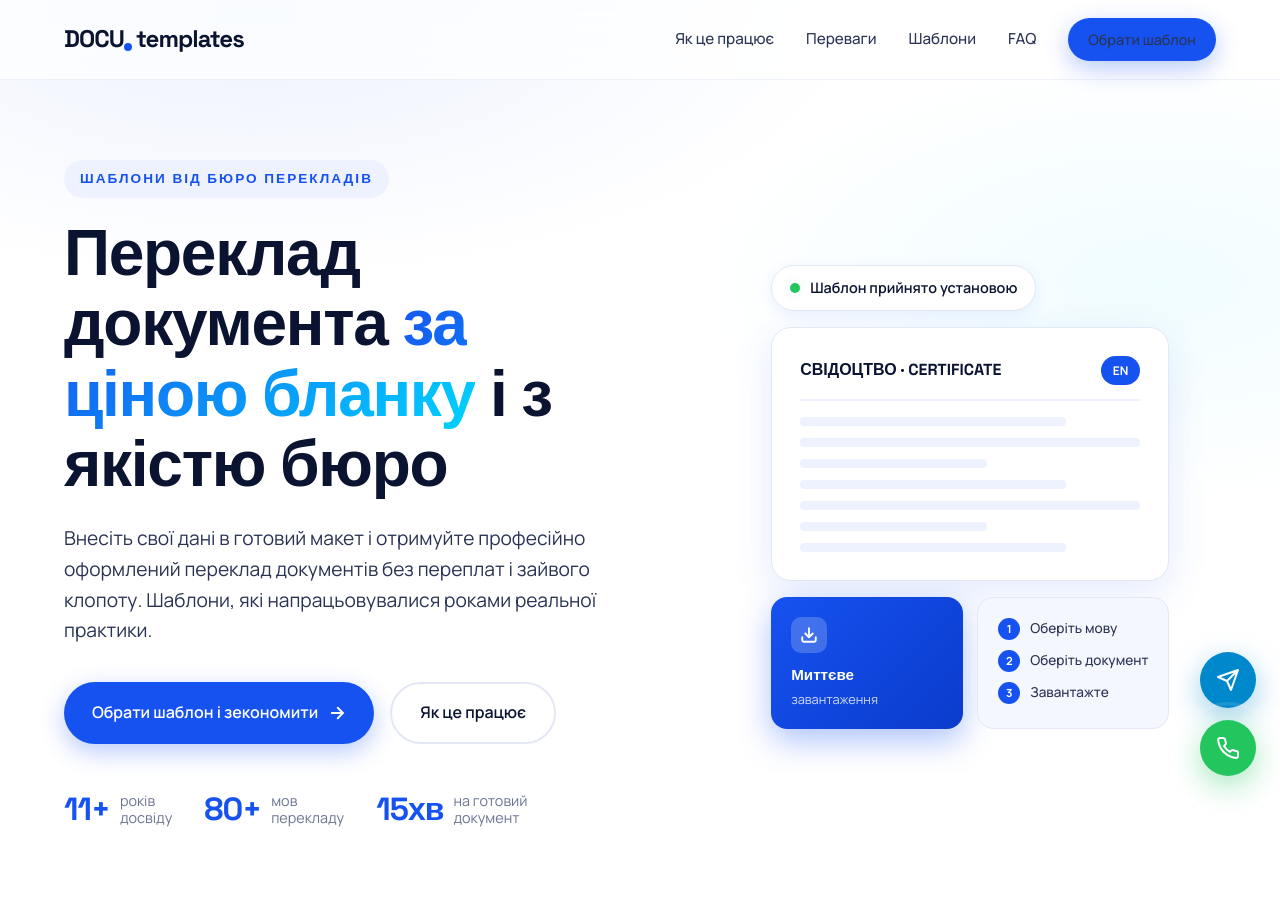
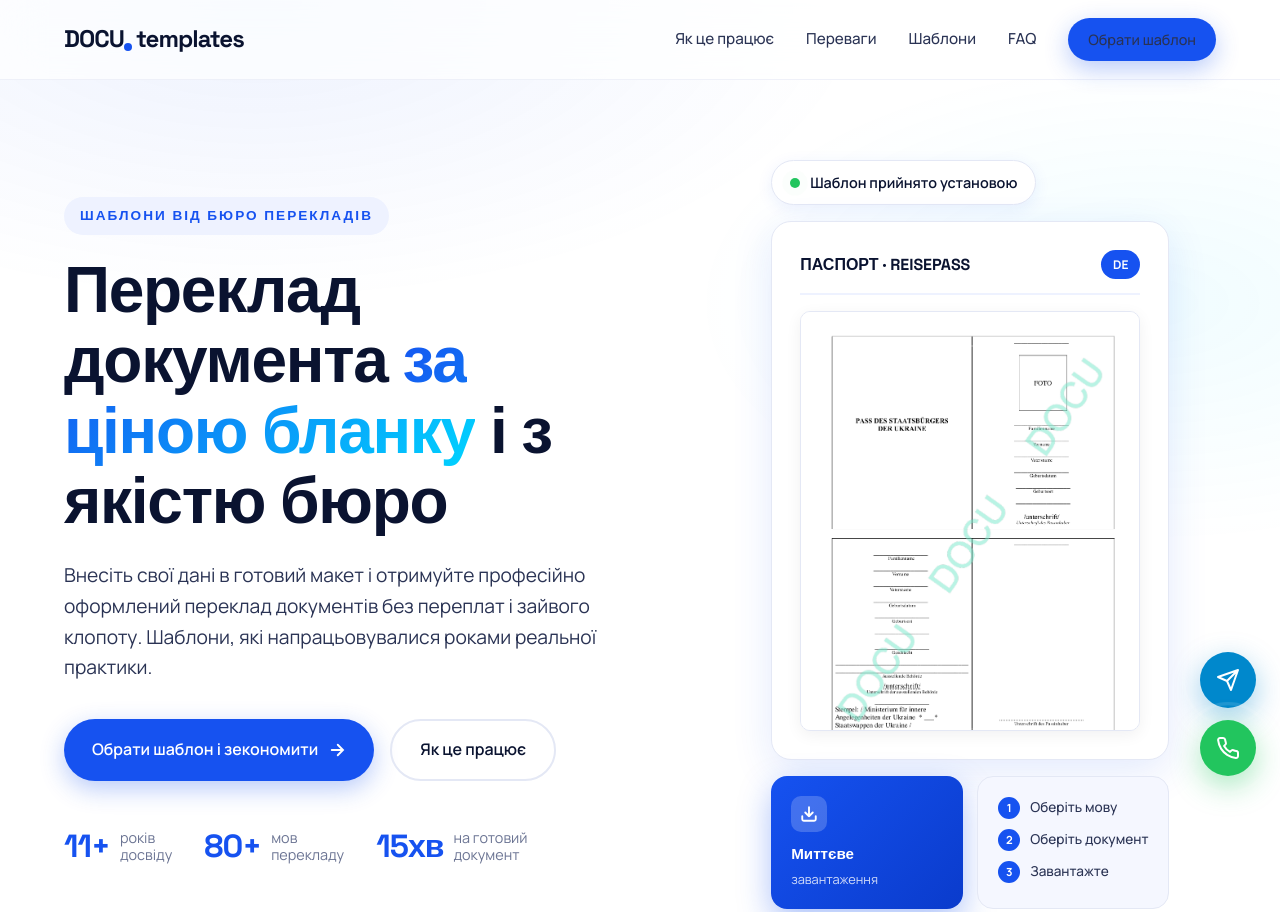
Before and after one commit to MK-translations1/mk-templates, a plain HTML site: page index.html in a window 1280 px wide. Shown: the top 912 px of the page. Drawn offline with Linux system fonts and the light colour scheme.

Commit message:
Rebrand to DOCU, swap hero mockup for real template preview
- Rename brand MK → DOCU (title, logo, testimonial), drop "бюро" tie-in
- Languages count 100+ → 80+
- Replace drawn passport skeleton with real watermarked template page (UA→DE)

Co-Authored-By: Claude Opus 4.8 <noreply@anthropic.com>

```diff
--- a/index.html
+++ b/index.html
@@ -261,9 +261,16 @@
     border-radius: 100px;
     font-weight: 700;
   }
-  .doc-line { height: 9px; background: var(--bg-blue); border-radius: 4px; }
-  .doc-line.short { width: 55%; }
-  .doc-line.medium { width: 78%; }
+  .doc-page {
+    width: 100%;
+    display: block;
+    border-radius: 10px;
+    border: 1px solid var(--line);
+    max-height: 420px;
+    object-fit: cover;
+    object-position: top center;
+    box-shadow: 0 4px 16px rgba(15, 23, 42, 0.06);
+  }
   /* bottom row: download + steps */
   .doc-bottom-row {
     display: grid;
@@ -760,16 +767,10 @@
         </div>
         <div class="doc-main">
           <div class="doc-header">
-            <div class="doc-title">СВІДОЦТВО · CERTIFICATE</div>
-            <div class="badge">EN</div>
+            <div class="doc-title">ПАСПОРТ · REISEPASS</div>
+            <div class="badge">DE</div>
           </div>
-          <div class="doc-line medium"></div>
-          <div class="doc-line"></div>
-          <div class="doc-line short"></div>
-          <div class="doc-line medium"></div>
-          <div class="doc-line"></div>
-          <div class="doc-line short"></div>
-          <div class="doc-line medium"></div>
+          <img class="doc-page" src="assets/template-preview.png" alt="Готовий шаблон перекладу паспорта громадянина України німецькою мовою" loading="lazy" width="827" height="1169">
         </div>
         <div class="doc-bottom-row">
           <div class="doc-floating">
```
Also changed, not shown: assets/template-preview.png (added), 1 other file.
